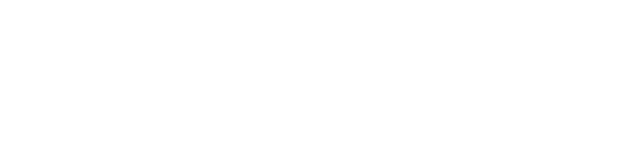
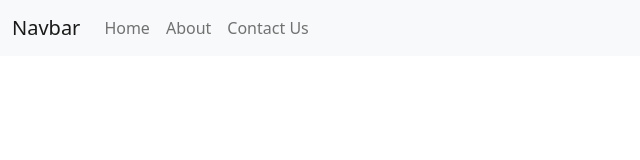
Before and after one commit to Lwvzi/git-EIGHT, a plain HTML site: page index.html in a window 1280 px wide. Shown: the whole page, without its empty margins (0-640 px from the left). Drawn offline with Linux system fonts and the light colour scheme; files whose address does not match are found by name.

Commit message:
created navbar for NGO site

```diff
--- a/index.html
+++ b/index.html
@@ -12,10 +12,31 @@
     <link rel="stylesheet" href=".//css//style.css">
     <title>Document</title>
 </head>
-<body>
+<body data-spy="scroll" data-bs-target=".navbar">
 
 
     <!--Navbar-->
+    <nav class="navbar navbar-expand-lg navbar-light bg-light">
+        <div class="container-fluid">
+          <a class="navbar-brand" href="#">Navbar</a>
+          <button class="navbar-toggler" type="button" data-bs-toggle="collapse" data-bs-target="#navbarNGO" aria-controls="navbarNGO" aria-expanded="false" aria-label="Toggle navigation">
+            <span class="navbar-toggler-icon"></span>
+          </button>
+          <div class="collapse navbar-collapse" id="navbarNGO">
+            <ul class="navbar-nav">
+              <li class="nav-item">
+                <a class="nav-link" href="#home">Home</a>
+              </li>
+              <li class="nav-item">
+                <a class="nav-link" href="#about">About</a>
+              </li>
+              <li class="nav-item">
+                <a class="nav-link" href="#contact">Contact Us</a>
+              </li>
+            </ul>
+          </div>
+        </div>
+    </nav>
 
 
 
```
